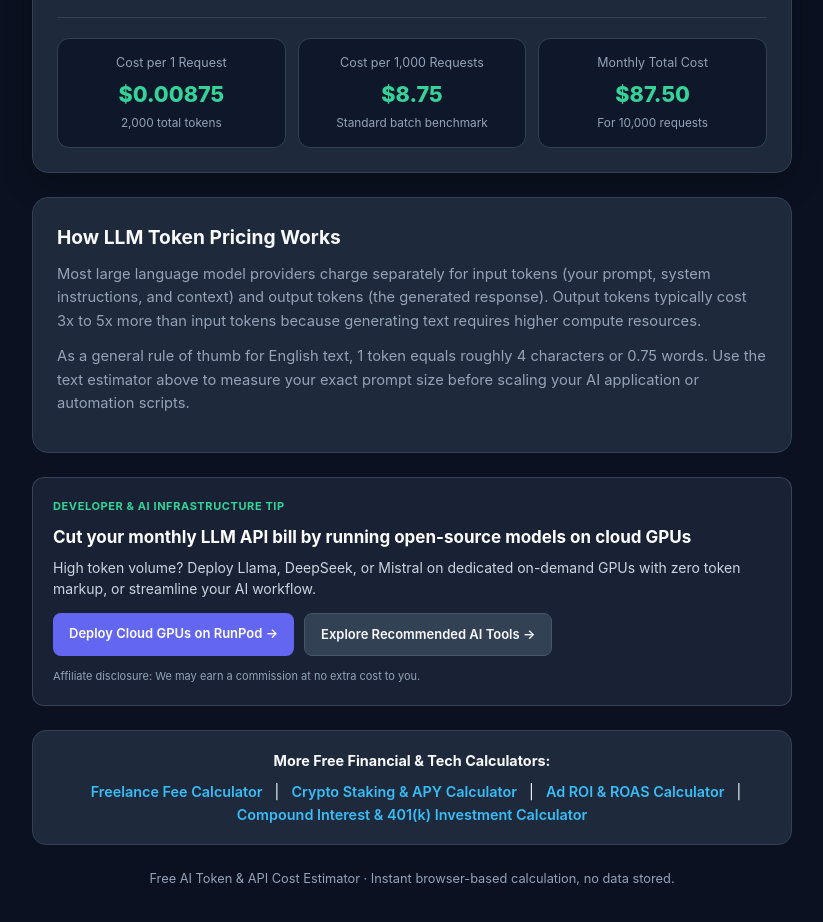
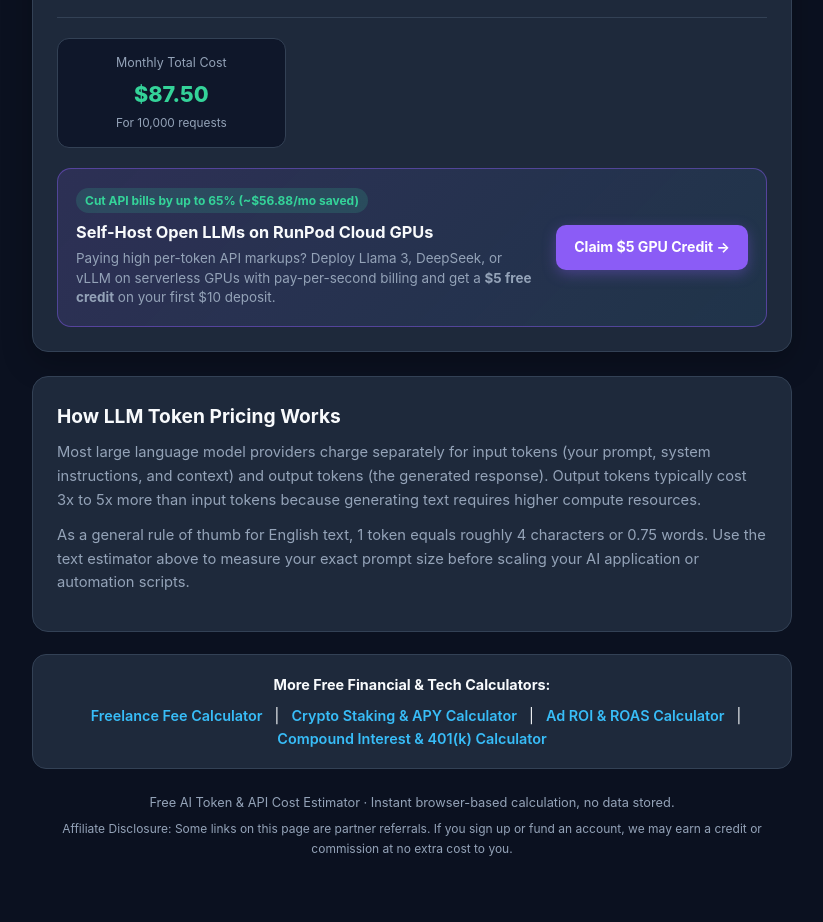
Before and after one commit to valeryivch-maker/ai-token-cost-calculator, a plain HTML site: page index.html in a window 1280 px wide. Shown: the part 872-1794 px from the top of the page, without its empty margins (228-1051 px from the left). Drawn offline with Linux system fonts and the light colour scheme.

Commit message:
Add files via upload

```diff
--- a/index.html
+++ b/index.html
@@ -54,8 +54,16 @@
     .hub-links strong { display: block; margin-bottom: 8px; color: var(--text); }
     .hub-links a { color: var(--accent); text-decoration: none; font-weight: 600; margin: 0 8px; }
     .hub-links a:hover { text-decoration: underline; }
+    .cpa-box { margin-top: 20px; background: linear-gradient(135deg, rgba(139, 92, 246, 0.14), rgba(56, 189, 248, 0.08)); border: 1px solid rgba(139, 92, 246, 0.45); border-radius: 14px; padding: 18px; display: flex; justify-content: space-between; align-items: center; gap: 16px; flex-wrap: wrap; }
+    .cpa-info { flex: 1; min-width: 240px; }
+    .cpa-badge { display: inline-block; background: rgba(52, 211, 153, 0.16); color: var(--green); font-size: 0.75rem; font-weight: 700; padding: 3px 9px; border-radius: 999px; margin-bottom: 6px; }
+    .cpa-title { font-size: 1.02rem; font-weight: 700; color: var(--text); margin-bottom: 4px; }
+    .cpa-desc { font-size: 0.84rem; color: var(--muted); line-height: 1.45; }
+    .cpa-btn { background: #8b5cf6; color: #fff; text-decoration: none; font-weight: 700; font-size: 0.88rem; padding: 11px 18px; border-radius: 10px; white-space: nowrap; transition: 0.15s; box-shadow: 0 4px 14px rgba(139, 92, 246, 0.35); }
+    .cpa-btn:hover { background: #7c3aed; transform: translateY(-1px); }
     footer { text-align: center; color: var(--muted); font-size: 0.8rem; margin-top: 24px; }
-    @media (max-width: 600px) { .grid-2, .results { grid-template-columns: 1fr; } header h1 { font-size: 1.5rem; } }
+    @media (max-width: 600px) { .grid-2, .results { grid-template-columns: 1fr; } .cpa-btn { width: 100%; text-align: center; } header h1 { font-size: 1.5rem; } }
+
   </style>
 </head>
 <body>
@@ -134,20 +142,19 @@
 
     <div class="results">
       <div class="res-box">
-        <div class="res-title">Cost per 1 Request</div>
-        <div class="res-val" id="res-single">$0.0088</div>
-        <div class="res-sub" id="res-tokens-total">2,000 total tokens</div>
-      </div>
-      <div class="res-box">
-        <div class="res-title">Cost per 1,000 Requests</div>
-        <div class="res-val" id="res-1k">$8.75</div>
-        <div class="res-sub">Standard batch benchmark</div>
-      </div>
-      <div class="res-box">
         <div class="res-title">Monthly Total Cost</div>
         <div class="res-val" id="res-monthly">$87.50</div>
         <div class="res-sub" id="res-monthly-label">For 10,000 requests</div>
       </div>
+    </div>
+
+    <div class="cpa-box">
+      <div class="cpa-info">
+        <span class="cpa-badge" id="runpod-save-badge">Cut API bills by up to 65% (~$56.88/mo saved)</span>
+        <div class="cpa-title">Self-Host Open LLMs on RunPod Cloud GPUs</div>
+        <div class="cpa-desc">Paying high per-token API markups? Deploy Llama 3, DeepSeek, or vLLM on serverless GPUs with pay-per-second billing and get a <strong>$5 free credit</strong> on your first $10 deposit.</div>
+      </div>
+      <a href="#" id="runpod-aff-link" target="_blank" rel="nofollow sponsored noopener" class="cpa-btn">Claim $5 GPU Credit →</a>
     </div>
   </main>
 
@@ -157,41 +164,19 @@
     <p>As a general rule of thumb for English text, 1 token equals roughly 4 characters or 0.75 words. Use the text estimator above to measure your exact prompt size before scaling your AI application or automation scripts.</p>
   </section>
 
-  <!-- NATIVE CPA BLOCK: AI TOKEN COST -->
-<div style="margin:24px 0; padding:20px; border-radius:12px; background:rgba(30,41,59,0.75); border:1px solid rgba(148,163,184,0.25); color:#f8fafc; font-family:inherit;">
-  <div style="font-size:11px; font-weight:700; text-transform:uppercase; letter-spacing:0.6px; color:#34d399; margin-bottom:8px;">
-    Developer &amp; AI Infrastructure Tip
-  </div>
-  <div style="font-size:17px; font-weight:700; margin-bottom:6px; color:#ffffff;">
-    Cut your monthly LLM API bill by running open-source models on cloud GPUs
-  </div>
-  <p style="font-size:14px; line-height:1.5; color:#cbd5e1; margin:0 0 14px 0;">
-    High token volume? Deploy Llama, DeepSeek, or Mistral on dedicated on-demand GPUs with zero token markup, or streamline your AI workflow.
-  </p>
-  <div style="display:flex; flex-wrap:wrap; gap:10px; margin-bottom:12px;">
-    <a href="#RUNPOD_LINK" target="_blank" rel="nofollow sponsored noopener" style="display:inline-block; background:#6366f1; color:#ffffff; text-decoration:none; font-weight:600; font-size:13px; padding:10px 16px; border-radius:8px;">
-      Deploy Cloud GPUs on RunPod →
-    </a>
-    <a href="#AI_PARTNERSTACK_LINK" target="_blank" rel="nofollow sponsored noopener" style="display:inline-block; background:#334155; color:#f8fafc; border:1px solid #475569; text-decoration:none; font-weight:600; font-size:13px; padding:10px 16px; border-radius:8px;">
-      Explore Recommended AI Tools →
-    </a>
-  </div>
-  <div style="font-size:11px; color:#94a3b8;">
-    Affiliate disclosure: We may earn a commission at no extra cost to you.
-  </div>
-</div>
-
   <nav class="hub-links">
     <strong>More Free Financial & Tech Calculators:</strong>
     <a href="https://valeryivch-maker.github.io/freelance-fee-calculator/" target="_blank">Freelance Fee Calculator</a> |
     <a href="https://valeryivch-maker.github.io/crypto-staking-calculator/" target="_blank">Crypto Staking & APY Calculator</a> |
-    <a href="https://valeryivch-maker.github.io/roas-roi-calculator/" target="_blank" style="color:#38bdf8;text-decoration:none;font-weight:600;margin:0 8px;">Ad ROI & ROAS Calculator</a> |
-  <a href="https://valeryivch-maker.github.io/compound-interest-calculator/" target="_blank" style="color:#38bdf8;text-decoration:none;font-weight:600;margin:0 8px;">Compound Interest & 401(k) Investment Calculator</a>
+    <a href="https://valeryivch-maker.github.io/roas-roi-calculator/" target="_blank">Ad ROI & ROAS Calculator</a> |
+    <a href="https://valeryivch-maker.github.io/compound-interest-calculator/" target="_blank">Compound Interest & 401(k) Calculator</a>
   </nav>
 
   <footer>
     <p>Free AI Token & API Cost Estimator · Instant browser-based calculation, no data stored.</p>
+    <p style="margin-top:6px;font-size:0.75rem;">Affiliate Disclosure: Some links on this page are partner referrals. If you sign up or fund an account, we may earn a credit or commission at no extra cost to you.</p>
   </footer>
+
 </div>
 <script>
   let estimatedCount = 0;
@@ -248,9 +233,23 @@
     document.getElementById('res-1k').innerText = formatMoney(cost1k);
     document.getElementById('res-monthly').innerText = formatMoney(monthlyCost);
     document.getElementById('res-monthly-label').innerText = `For ${reqCount.toLocaleString()} requests`;
+
+    const estSavings = monthlyCost * 0.65;
+    const badgeEl = document.getElementById('runpod-save-badge');
+    if (badgeEl) {
+      badgeEl.innerText = monthlyCost >= 5
+        ? `Cut API bills by up to 65% (~${formatMoney(estSavings)}/mo saved)`
+        : `Get $5 Free GPU Credit on Serverless & Pods`;
+    }
+  }
+
+  const rpAffLink = document.getElementById('runpod-aff-link');
+  if (rpAffLink) {
+    rpAffLink.href = ['https:/', '/runpod.io', '?ref=s9wuijkl'].join('');
   }
 
   calculate();
+
 </script>
 </body>
 </html>
```
